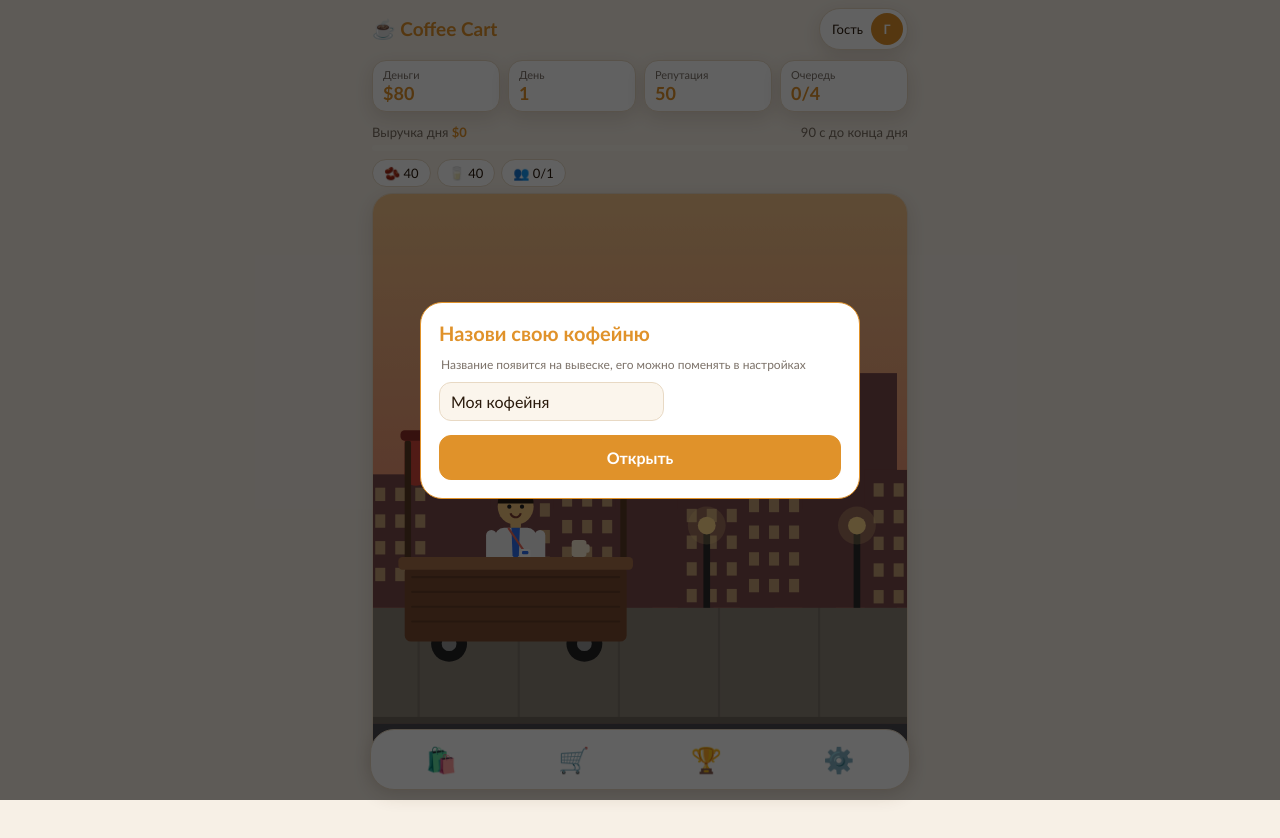
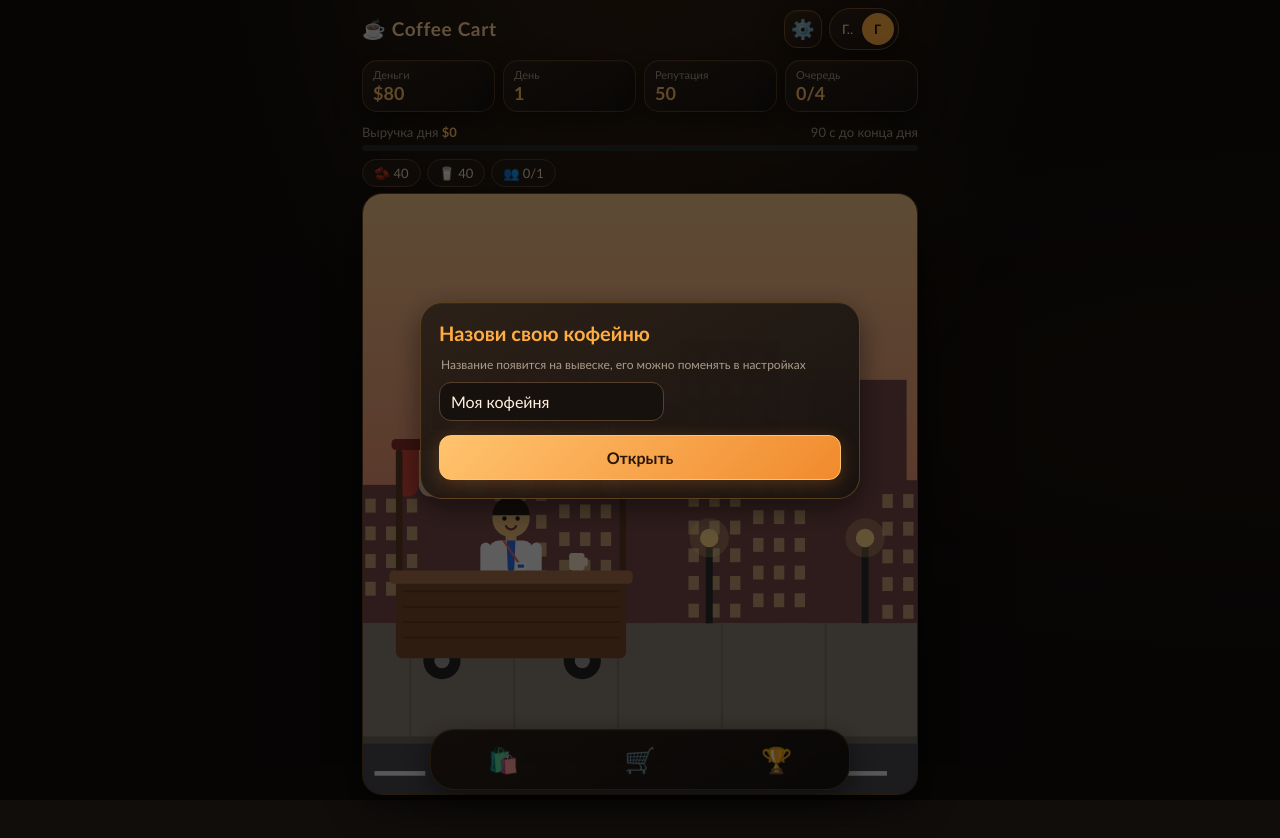
Before and after one commit to conexx1n/coffee-cart, a plain HTML site: page index.html in a window 1280 px wide. Drawn offline with Linux system fonts and the light colour scheme.

Commit message:
Update index.html

```diff
--- a/index.html
+++ b/index.html
@@ -6,13 +6,14 @@
 <title>Coffee Cart</title>
 <script src="https://telegram.org/js/telegram-web-app.js"></script>
 <style>
-:root{--bg:#17110d;--card:#241a14;--card2:#2e2119;--line:#3d2c20;--text:#f6e7d0;--mute:rgba(246,231,208,.62);--acc:#f2b24a;--on:#2a1a0c;--good:#7bd8a4;--bad:#e8503f;--shadow:0 6px 20px rgba(0,0,0,.4)}
-[data-theme=light]{--bg:#f7f0e6;--card:#ffffff;--card2:#fbf5ec;--line:#e8d9c4;--text:#2a1a0c;--mute:rgba(42,26,12,.62);--acc:#e0922a;--on:#ffffff;--good:#1f9d63;--bad:#d8402f;--shadow:0 6px 18px rgba(80,50,20,.14)}
+:root{--bg:#0d0e10;--card:#17191c;--card2:#202226;--line:#34312b;--text:#eee9df;--mute:rgba(238,233,223,.58);--acc:#c7a66a;--on:#17130d;--good:#a8b99a;--bad:#c87969;--shadow:0 8px 26px rgba(0,0,0,.42)}
 *{box-sizing:border-box;-webkit-tap-highlight-color:transparent}
 html,body{margin:0;background:var(--bg);color:var(--text);font-family:"Trebuchet MS","Segoe UI",system-ui,sans-serif;transition:background .25s,color .25s}
 [hidden]{display:none!important}
 #app{max-width:560px;margin:0 auto;padding:calc(8px + env(safe-area-inset-top)) 12px calc(98px + env(safe-area-inset-bottom))}
 header{display:flex;justify-content:space-between;align-items:center;margin-bottom:10px;gap:8px}
+.head-actions{display:flex;align-items:center;gap:7px;min-width:0}
+#topSettings{width:38px;height:38px;padding:0;display:flex;align-items:center;justify-content:center;font-size:19px;border-radius:13px;flex:none}
 .brand{font-size:19px;font-weight:700;color:var(--acc);user-select:none;overflow:hidden;text-overflow:ellipsis;white-space:nowrap}
 #acc{display:flex;align-items:center;gap:8px;background:var(--card);border:1px solid var(--line);border-radius:999px;padding:4px 4px 4px 12px;font-size:13px;max-width:52%;cursor:pointer;box-shadow:var(--shadow)}
 #accName{overflow:hidden;text-overflow:ellipsis;white-space:nowrap}
@@ -52,7 +53,7 @@ button:focus-visible,input:focus-visible{outline:2px solid var(--acc);outline-of
 .packs small{color:inherit;opacity:.75}
 .inrow{display:flex;gap:6px}
 input{flex:1;min-width:0;font:inherit;background:var(--card2);color:var(--text);border:1px solid var(--line);border-radius:12px;padding:9px 11px}
-#nav{position:fixed;left:50%;transform:translateX(-50%);bottom:calc(10px + env(safe-area-inset-bottom));width:min(540px,calc(100% - 20px));display:flex;gap:4px;padding:6px;background:var(--card);border:1px solid var(--line);border-radius:24px;box-shadow:var(--shadow);z-index:5}
+#nav{position:fixed;left:50%;transform:translateX(-50%);bottom:calc(10px + env(safe-area-inset-bottom));width:min(420px,calc(100% - 20px));display:flex;gap:4px;padding:6px;background:var(--card);border:1px solid var(--line);border-radius:24px;box-shadow:var(--shadow);z-index:5}
 #nav button{flex:1;font-size:25px;line-height:1;padding:11px 0;border:0;background:transparent;border-radius:18px}
 #nav button.on{background:var(--acc)}
 #sheet{position:fixed;left:50%;transform:translateX(-50%);width:min(560px,calc(100% - 12px));background:var(--card);border:1px solid var(--line);border-bottom:0;border-radius:24px 24px 0 0;box-shadow:0 -8px 30px rgba(0,0,0,.35);z-index:4;display:flex;flex-direction:column;overflow:hidden;transition:height .22s ease}
@@ -96,6 +97,76 @@ input{flex:1;min-width:0;font:inherit;background:var(--card2);color:var(--text);
 .dg{margin-top:10px;font-size:12px;color:var(--mute)}
 .drow{display:flex;gap:6px;flex-wrap:wrap;margin-top:5px}
 .drow button{flex:1;white-space:normal;padding:8px 6px;font-size:13px}
+
+/* PREMIUM MONOCHROME — graphite surfaces, champagne accents, unified object treatment */
+body{background:radial-gradient(ellipse at 50% -18%,rgba(199,166,106,.10),transparent 46%),var(--bg)}
+#app{max-width:580px}
+.brand{color:var(--text);letter-spacing:.035em}
+.brand:first-letter{color:var(--acc)}
+#acc{background:linear-gradient(145deg,#1c1e21,#121416);border-color:#484033}
+#topSettings{background:linear-gradient(145deg,#222428,#151619);border-color:#484033;color:var(--acc);box-shadow:inset 0 1px rgba(255,255,255,.05),var(--shadow)}
+.stat,.item,.card,#sheet,#psheet,#nav{background:linear-gradient(150deg,rgba(31,33,36,.98),rgba(19,20,22,.98));border-color:rgba(199,166,106,.22);box-shadow:inset 0 1px rgba(255,255,255,.035),var(--shadow)}
+.stat{border-radius:15px}
+.stat b,.score,.rank{color:var(--acc)}
+#dayInfo b{color:var(--acc)}
+#bar{background:#292a2b}
+#barFill,.meter i{background:linear-gradient(90deg,#8d7041,#d5b77e)}
+.chip{background:#191b1e;border-color:#39362f;color:#d9d2c5}
+canvas{border-color:rgba(199,166,106,.30);box-shadow:0 12px 34px rgba(0,0,0,.48)}
+
+.item .i{font-size:29px;text-shadow:0 3px 10px rgba(199,166,106,.12)}
+.item.me{border-color:var(--acc);box-shadow:0 0 0 1px rgba(199,166,106,.10),var(--shadow)}
+button{background:linear-gradient(145deg,#202226,#17191c);border-color:#3a3832}
+button.on{background:linear-gradient(135deg,#d4b77e,#a98a54);color:#17130d;border-color:#d4b77e;box-shadow:0 4px 16px rgba(199,166,106,.18)}
+#nav{backdrop-filter:blur(16px);-webkit-backdrop-filter:blur(16px)}
+#nav button.on{background:linear-gradient(135deg,#d4b77e,#a98a54);color:#17130d}
+#sheet{backdrop-filter:blur(18px);-webkit-backdrop-filter:blur(18px)}
+.card{border-color:rgba(199,166,106,.48)}
+.card h2{color:var(--acc)}
+.pav{background:linear-gradient(135deg,#b99a62,#6e5837)}
+.pst{border-color:rgba(199,166,106,.22)}
+.lvl{background:linear-gradient(135deg,#d4b77e,#a98a54);color:#17130d}
+input{background:#111315;border-color:#39362f}
+#toast{background:#191b1e;border-color:var(--acc)}
+#alert{background:#70443d}
+
+@media(hover:hover){button:hover:not(:disabled){border-color:rgba(199,166,106,.55)}.item:hover{border-color:rgba(199,166,106,.42)}}
+
+
+/* COFFEE CART — COLORFUL PREMIUM DARK (v13)
+   Dark-only interface; restore natural saturated game and item colors. */
+:root{
+  color-scheme:dark;
+  --bg:#100d0b;--card:#1c1713;--card2:#292019;--line:#49372a;
+  --text:#fff1df;--mute:rgba(255,235,213,.62);
+  --acc:#ffad42;--on:#211308;--good:#65d69a;--bad:#ff766b;
+  --shadow:0 9px 28px rgba(0,0,0,.48)
+}
+html,body{background-color:#100d0b;color:var(--text)}
+body{background:radial-gradient(ellipse at 50% -18%,rgba(255,153,51,.16),transparent 48%),radial-gradient(ellipse at 100% 45%,rgba(96,49,22,.13),transparent 42%),#100d0b}
+.stat,.item,.card,#sheet,#psheet,#nav{
+  background:linear-gradient(150deg,rgba(43,31,23,.98),rgba(24,19,16,.98));
+  border-color:rgba(255,173,66,.25)
+}
+.brand{color:#ffd59c}
+#acc{background:linear-gradient(145deg,#302116,#19130f);border-color:#79502e}
+#topSettings{background:linear-gradient(145deg,#382719,#21170f);border-color:#79502e;color:#ffc16b}
+.stat b,.score,.rank,#dayInfo b{color:#ffbd68}
+#barFill,.meter i{background:linear-gradient(90deg,#e97828,#ffbd55 58%,#ffe09a)}
+.chip{background:#241a14;border-color:#58402d;color:#f3d8b8}
+/* The game canvas is intentionally not desaturated: preserve all scene colors. */
+canvas{border-color:rgba(255,173,66,.34);box-shadow:0 12px 34px rgba(0,0,0,.5)}
+.item .i{font-size:29px;text-shadow:0 3px 12px rgba(255,151,54,.22)}
+button{background:linear-gradient(145deg,#302219,#1d1712);border-color:#59402c}
+button.on,#nav button.on{background:linear-gradient(135deg,#ffc36e,#f18a2d);color:#281606;border-color:#ffc36e;box-shadow:0 4px 18px rgba(255,145,45,.24)}
+.pav{background:linear-gradient(135deg,#ffbd62,#df7130)}
+.lvl{background:linear-gradient(135deg,#ffc36e,#f18a2d);color:#281606}
+input{background:#17110d;border-color:#59402c;color:#fff1df}
+#toast{background:#241a14;border-color:#ffad42}
+#alert{background:#9b3f32}
+#sheet,#psheet,#nav{backdrop-filter:blur(18px);-webkit-backdrop-filter:blur(18px)}
+@media(hover:hover){button:hover:not(:disabled){border-color:rgba(255,173,66,.72)}.item:hover{border-color:rgba(255,173,66,.5)}}
+
 </style>
 </head>
 <body>
@@ -104,7 +175,10 @@ input{flex:1;min-width:0;font:inherit;background:var(--card2);color:var(--text);
 <div id="app">
   <header>
     <div class="brand" id="brand">☕ Coffee Cart</div>
-    <div id="acc"><span id="accName">Гость</span><span id="ava">?</span></div>
+    <div class="head-actions">
+      <button id="topSettings" data-view="set" aria-label="Настройки" title="Настройки">⚙️</button>
+      <div id="acc"><span id="accName">Гость</span><span id="ava">?</span></div>
+    </div>
   </header>
   <div id="hud">
     <div class="stat">Деньги<b id="money">$0</b></div>
@@ -129,7 +203,6 @@ input{flex:1;min-width:0;font:inherit;background:var(--card2);color:var(--text);
   <button data-view="shop" aria-label="Магазин">🛍️</button>
   <button data-view="sup" aria-label="Продукты">🛒</button>
   <button data-view="board" aria-label="Лидерборд">🏆</button>
-  <button data-view="set" aria-label="Настройки">⚙️</button>
 </nav>
 <div id="modal" class="ov" hidden><div id="mcard" class="card"></div></div>
 <div id="dev" class="ov" hidden><div id="dcard" class="card"></div></div>
@@ -217,7 +290,7 @@ const fresh = () => ({
   name: '', money: 80, earned: 0, cups: 0, best: 0, rep: 50, day: 1, district: 0, unl: [true, false, false, false, false], lvl: 0,
   lv: { machine: 0, awning: 0, sign: 0, music: 0, gold: 0, ads: 0, lease: 0 },
   staff: { barista: 0, cashier: 0, mechanic: 0 }, stock: { beans: 40, milk: 40 }, broken: false,
-  set: { theme: 'auto', q: 'high', haptic: true }
+  set: { theme: 'dark', q: 'high', haptic: true }
 });
 const SAVE_KEY = 'coffee-cart-v8';
 let S = fresh();
@@ -239,9 +312,8 @@ const buzzN = t => { try { if (S.set.haptic && tg && tg.HapticFeedback) tg.Hapti
 
 // ---------- тема и качество ----------
 function applyTheme() {
-  let t = S.set.theme;
-  if (t === 'auto') t = (tg && tg.colorScheme) || (matchMedia('(prefers-color-scheme: light)').matches ? 'light' : 'dark');
-  document.documentElement.dataset.theme = t;
+  S.set.theme = 'dark';
+  document.documentElement.dataset.theme = 'dark';
 }
 const cv = $('c'); let ctx = cv.getContext('2d');
 const bgc = document.createElement('canvas'), bctx = bgc.getContext('2d');
@@ -511,7 +583,7 @@ function frame(now) {
     if (cooking) {
       cookT += dt * (.9 + .28 * l.machine) * (1 + .2 * nb);
       if (cookT >= 1) {
-        const gain = priceOf(cooking.t);
+        const gain = Math.round(priceOf(cooking.t) * 1.5 * 10) / 10; // доход за продажу x1.5
         S.money += gain; S.earned += gain; dayRev += gain; dayCups++; S.cups++;
         if (!god) { S.stock.beans--; S.stock.milk--; }
         S.rep = Math.min(100, S.rep + (cooking.t.rep || 1));
@@ -592,7 +664,6 @@ function renderSet() {
   const ch = (g, k, n, cur) => `<button class="${String(cur) === k ? 'on' : ''}" data-set="${g},${k}">${n}</button>`;
   $('setl').innerHTML =
     `<div class="item col"><div class="t">Название заведения</div><div class="inrow"><input id="nameIn" maxlength="16" value="${esc(S.name)}"><button class="on" data-act="rename">Сохранить</button></div></div>` +
-    `<div class="item col"><div class="t">Тема</div><div class="chips">${ch('theme', 'auto', 'Авто', S.set.theme)}${ch('theme', 'dark', 'Темная', S.set.theme)}${ch('theme', 'light', 'Светлая', S.set.theme)}</div></div>` +
     `<div class="item col"><div class="t">Качество графики<small>Если картинка кажется мыльной, выбери Высокое</small></div><div class="chips">${ch('q', 'low', 'Низкое', S.set.q)}${ch('q', 'mid', 'Среднее', S.set.q)}${ch('q', 'high', 'Высокое', S.set.q)}</div></div>` +
     `<div class="item col"><div class="t">Вибрация</div><div class="chips">${ch('haptic', '1', 'Вкл', S.set.haptic ? 1 : 0)}${ch('haptic', '0', 'Выкл', S.set.haptic ? 1 : 0)}</div></div>`;
 }
```
